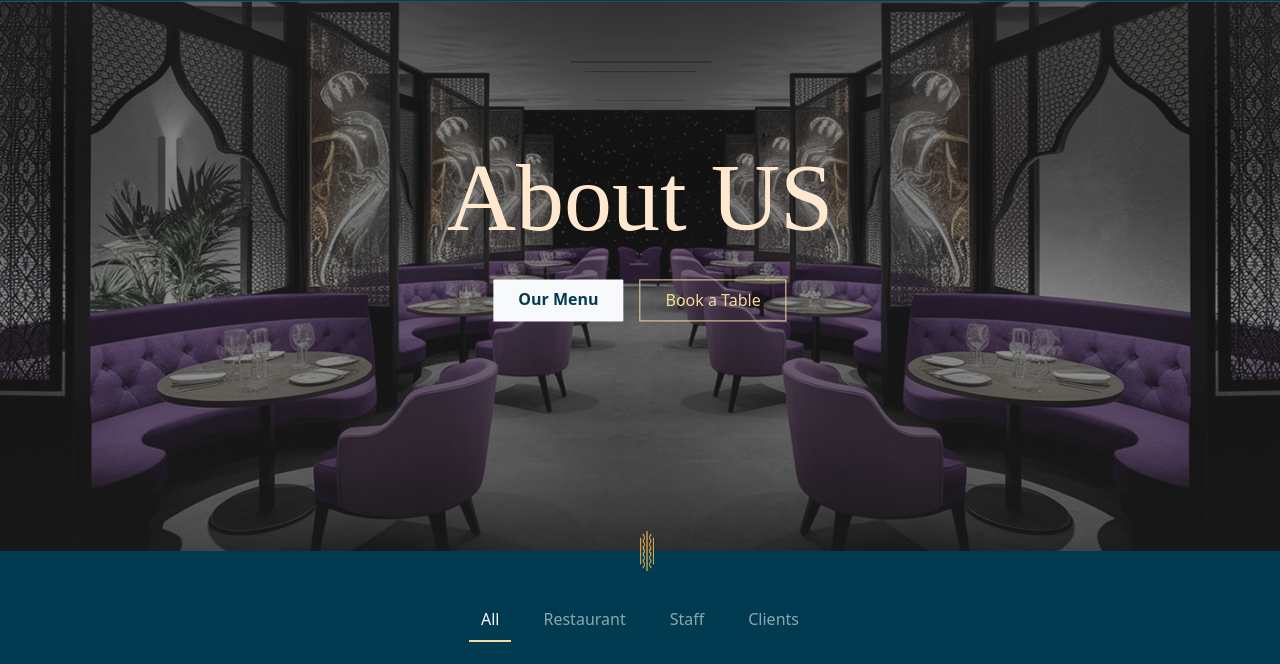
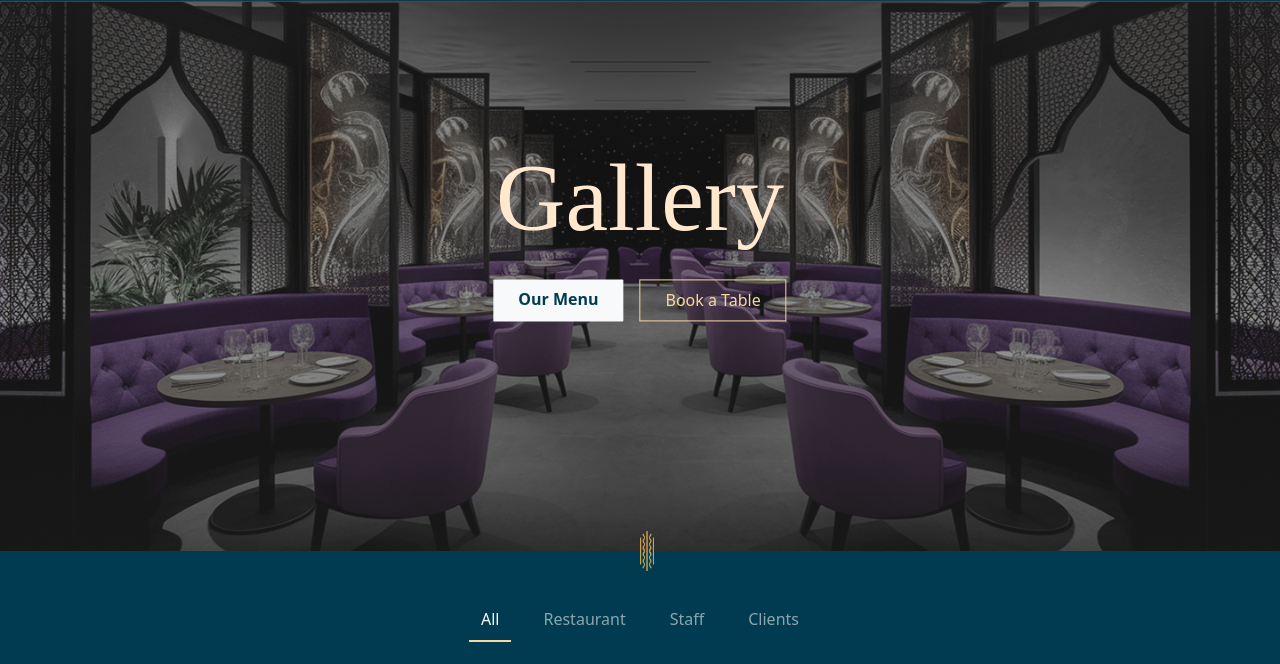
Before and after one commit to designer-dev-jha/restaurant-yara, a plain HTML site: page gallery.html in a window 1280 px wide. Shown: the part 89-753 px from the top of the page. Drawn offline with nearby package versions, Linux system fonts and the light colour scheme.

Commit message:
change hero heading

```diff
--- a/gallery.html
+++ b/gallery.html
@@ -68,7 +68,7 @@
       <div class="row">
         <div class="d-flex align-items-center justify-content-center text-center min-vh-100">
           <div class="col-lg-8 hero-content">
-            <h1 style="font-size: 6rem; color: #ffe8ce;">About US</h1>
+            <h1 style="font-size: 6rem; color: #ffe8ce;">Gallery</h1>
             <div class="mt-4 d-flex justify-content-center">
                 <a href="#" class="btn-gold me-3" data-bs-toggle="modal" data-bs-target="#menuModal">Our Menu</a>
                 <a href="#" class="btn-outline-gold">Book a Table</a>
```
